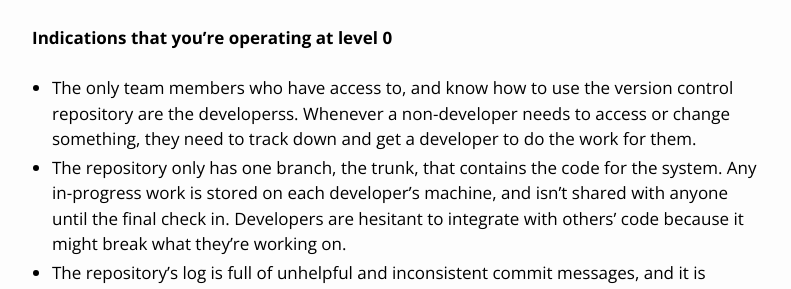
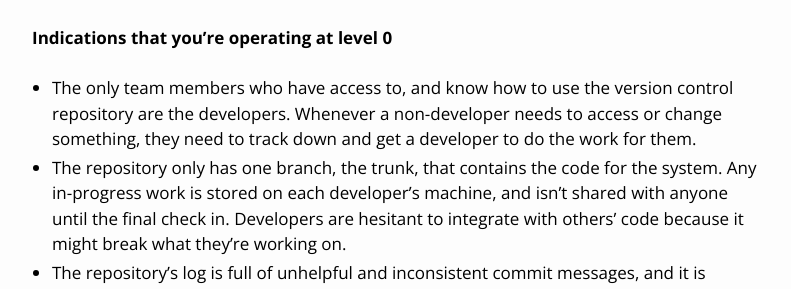
Before and after one commit to AusDTO/service-handbook, a Jekyll site: the page built from _capability/5-version-control/index.md, in a window 1280 px wide and 900 px high, scrolled down 687 px. Shown: the part 184-473 px from the top of the window, without its empty margins (238-1029 px from the left). Built offline with Jekyll 4.4.1, drawn with Linux system fonts in a browser that asks for light colours.

Commit message:
Removed double s on developers(s)

```diff
--- a/_capability/5-version-control/index.md
+++ b/_capability/5-version-control/index.md
@@ -29,7 +29,7 @@ The team use version control because they all work on shared components, but a s
 
 ### Indications that you're operating at level 0
 
- - The only team members who have access to, and know how to use the version control repository are the developerss. Whenever a non-developer needs to access or change something, they need to track down and get a developer to do the work for them.
+ - The only team members who have access to, and know how to use the version control repository are the developers. Whenever a non-developer needs to access or change something, they need to track down and get a developer to do the work for them.
  - The repository only has one branch, the trunk, that contains the code for the system. Any in-progress work is stored on each developer's machine, and isn't shared with anyone until the final check in. Developers are hesitant to integrate with others' code because it might break what they're working on.
  - The repository's log is full of unhelpful and inconsistent commit messages, and it is impossible to recreate what, how, and why things were done. When issues occur in production, the team programmatically work back through each change-set to try and identify when things went wrong.
  - The changes introduced in single commits is haphazard, typically containing the files needed for the new feature, and whatever else has been changed on the developer's machine.
```
